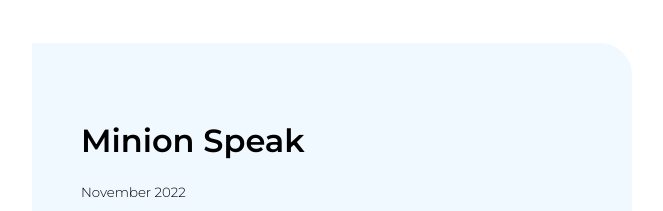
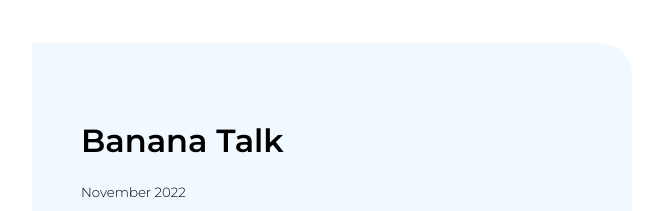
Before and after one commit to yash-purkar/portfolio, a React (Create React App) app: page /projects in a window 1280 px wide. Shown: the part 3760-3971 px from the top of the page, without its empty margins (308-971 px from the left). Built offline with nearby package versions, Linux system fonts and the light colour scheme.

Commit message:
updated name

```diff
--- a/src/Components/Projects/ProjData.js
+++ b/src/Components/Projects/ProjData.js
@@ -12,7 +12,7 @@ const data = [
     heading: "Is Your Birthday Palindrome",
     date: "December 2022",
     text: "Here you can check is your birthday palindrom or not.",
-    liveLink: "https://yash-is-birthday-palindrome.netlify.app/",
+    liveLink: "https://is-birthday-palindrome-or-not.netlify.app/",
     code: "https://github.com/yash-purkar/isBirthdayPalindrome"
   },
   {
@@ -58,7 +58,7 @@ const data = [
     code: "https://github.com/yash-purkar/jar-jar-binks-translator"
   },
   {
-    heading: "Minion Speak",
+    heading: "Banana Talk",
     date: "November 2022",
     text: "Minion App to translate your text into minion, built with Vanilla JS",
     liveLink: "https://yash-banana-translator.netlify.app/",
```
